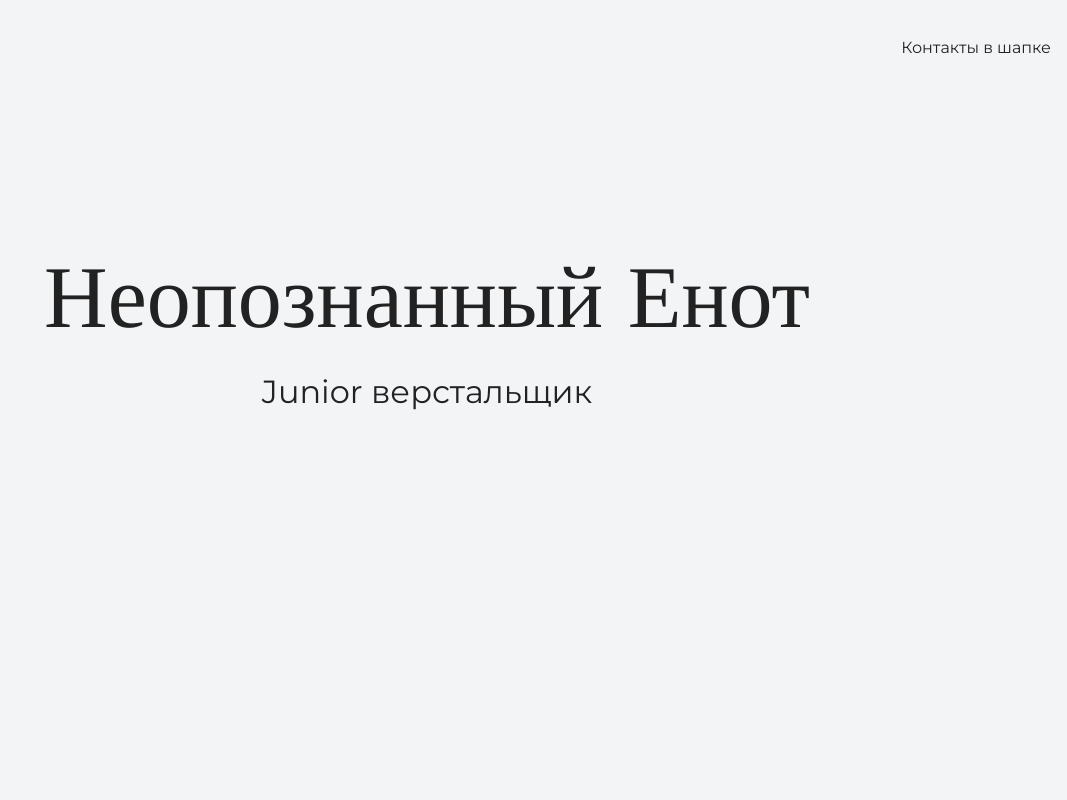
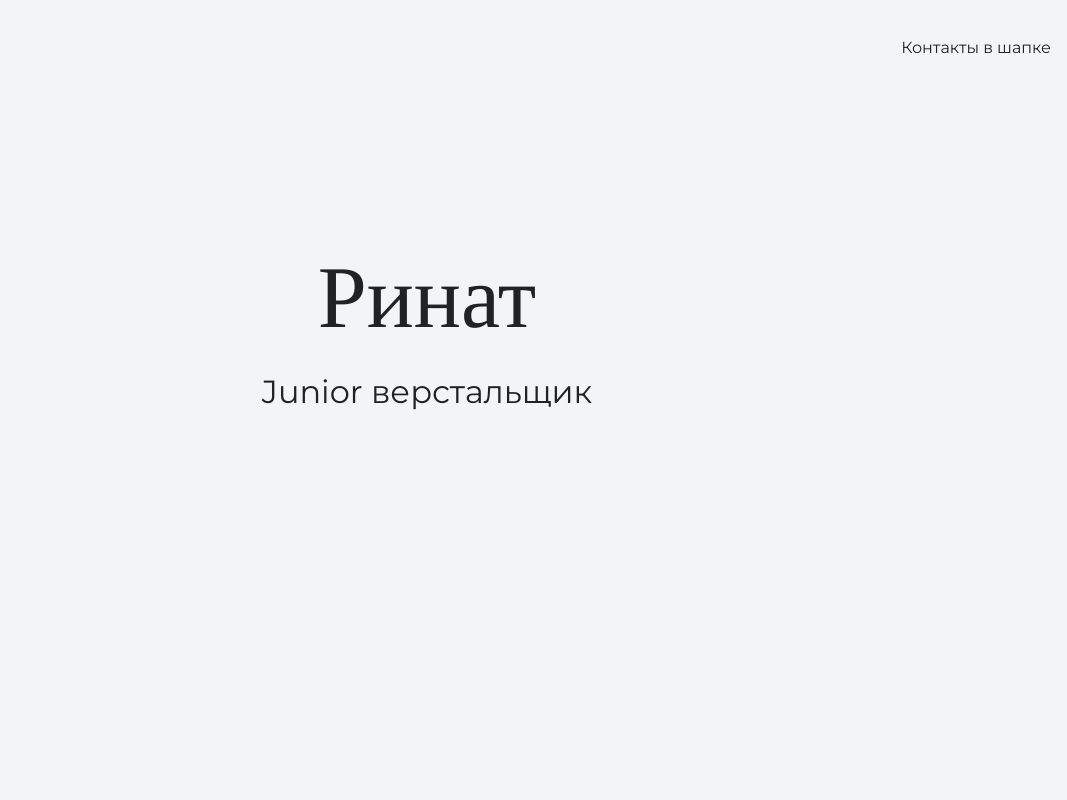
Before and after one commit to Rinatto/my-site, a plain HTML site: page index.html in a window 1280 px wide. Shown: the top 800 px of the page, without its empty margins (213-1280 px from the left). Drawn offline with nearby package versions, Linux system fonts and the light colour scheme.

Commit message:
меняет текст на главной странице

```diff
--- a/index.html
+++ b/index.html
@@ -13,7 +13,7 @@
     </header>
 
     <section class="hero-image">
-      <div class="container"><h1 class="heading">Неопознанный Енот</h1>
+      <div class="container"><h1 class="heading">Ринат</h1>
       <p>Junior верстальщик</p></div>
     </section>
 
```
